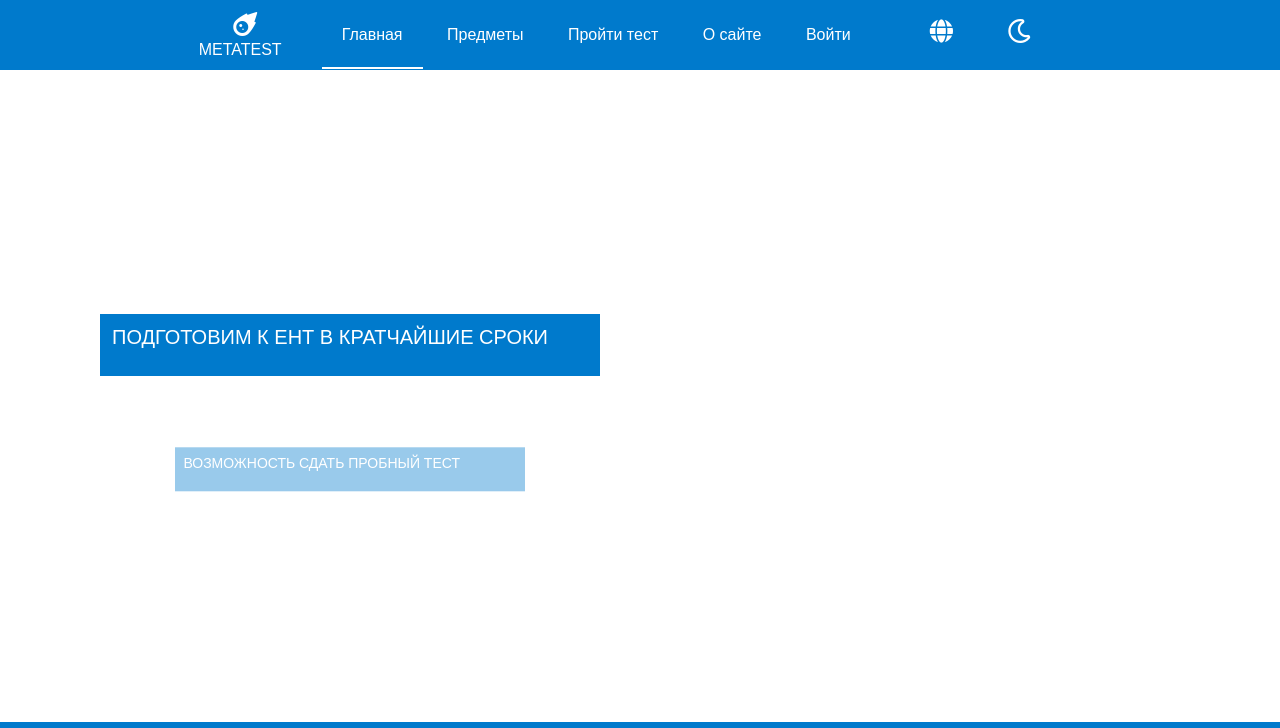
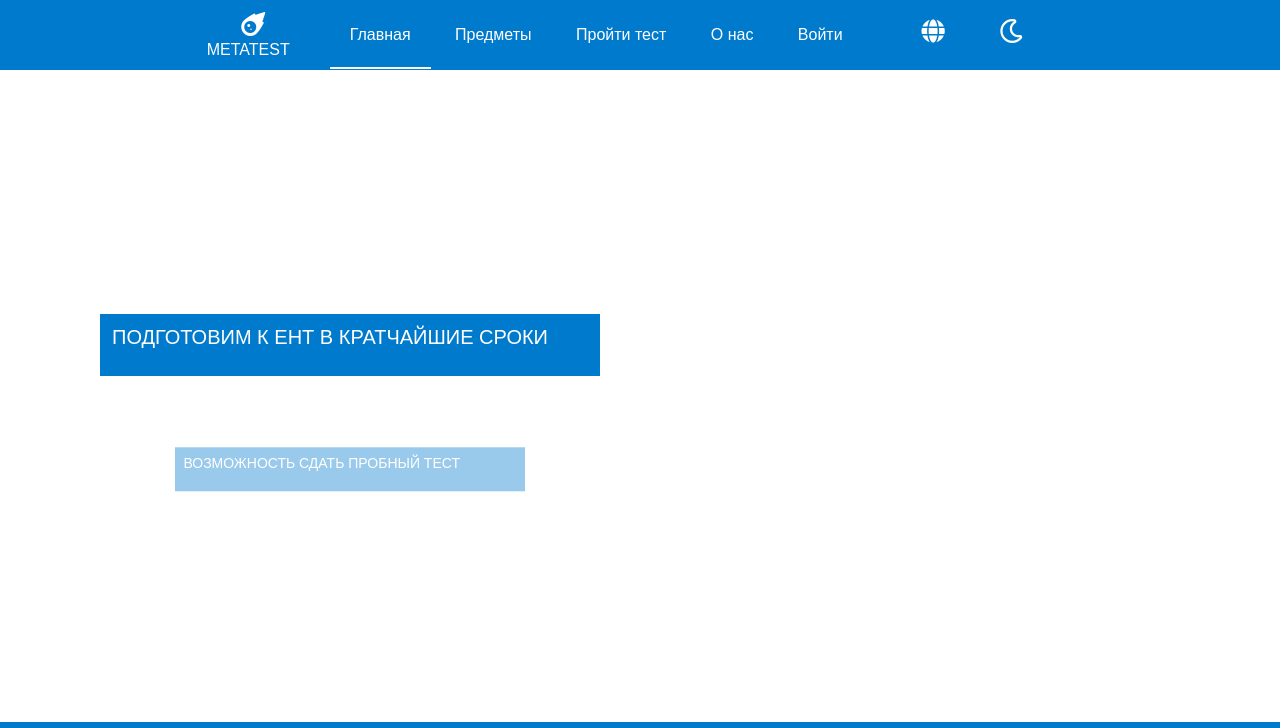
Before and after one commit to MagauovDamir05/Exam, a plain HTML site: page index.html in a window 1280 px wide. Shown: the top 728 px of the page. Drawn offline with nearby package versions, Linux system fonts and the light colour scheme.

Commit message:
Update index.html

```diff
--- a/index.html
+++ b/index.html
@@ -22,7 +22,7 @@
             <li><a href="index.html">Главная</a></li>
             <li><a href="fff.html">Предметы</a></li>
             <li><a href="test.html">Пройти тест</a></li>
-            <li><a href="about us.html">О сайте</a></li>
+            <li><a href="about us.html">О нас</a></li>
             <li><a href="personal account.html">Войти</a></li>
             <li>
                 <ul class="submenu">
```
